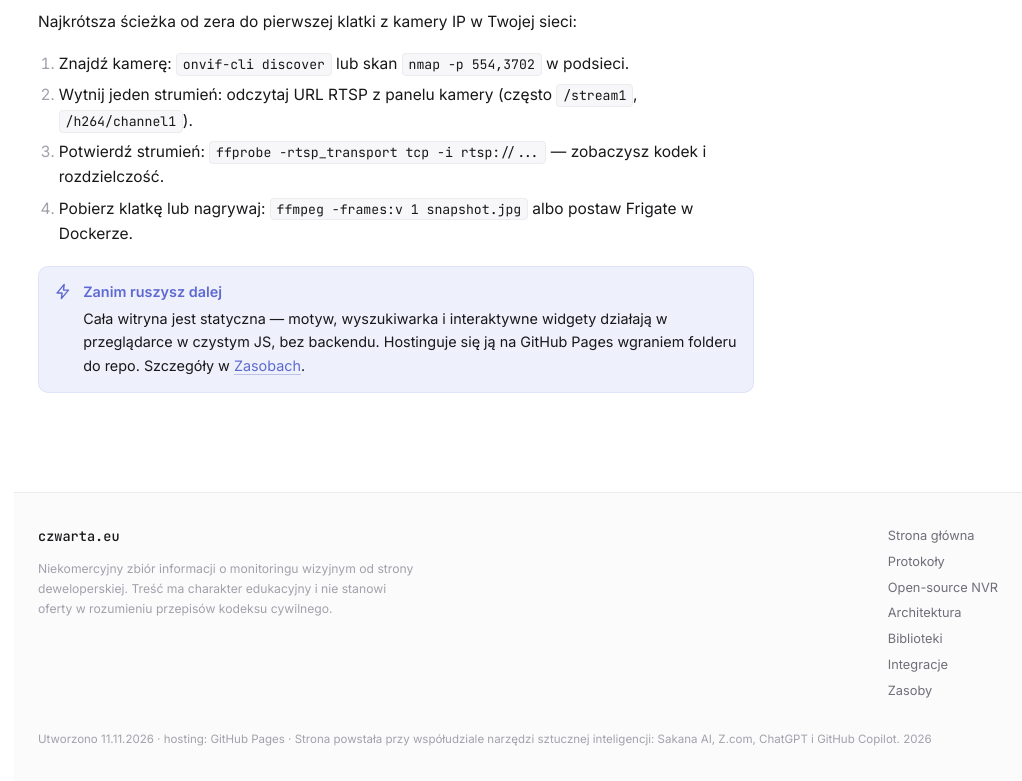
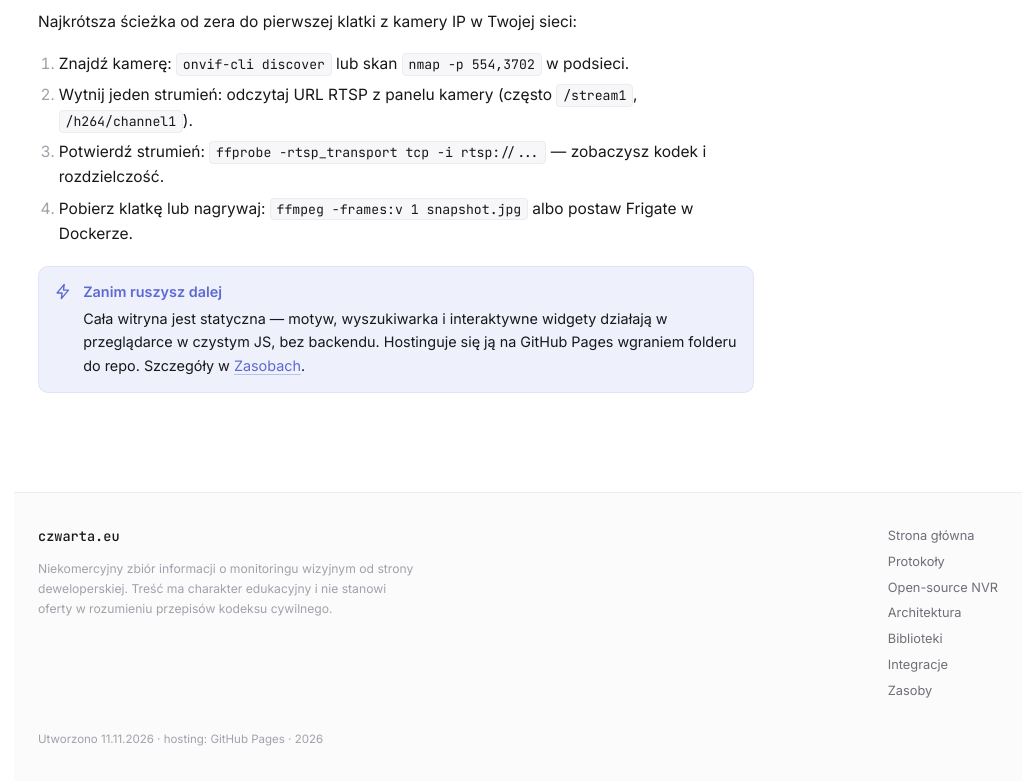
Before and after one commit to robalx/czwarta.eu, a plain HTML site: page index.html in a window 1280 px wide. Shown: the part 2224-3005 px from the top of the page, without its empty margins (258-1280 px from the left). Drawn offline with Linux system fonts and the light colour scheme.

Commit message:
Update index.html

```diff
--- a/index.html
+++ b/index.html
@@ -150,7 +150,7 @@
       <a href="./integration.html">Integracje</a>
       <a href="./resources.html">Zasoby</a>
     </div>
-    <div class="footer-copy">Utworzono 11.11.2026 · hosting: GitHub Pages · Strona powstała przy współudziale narzędzi sztucznej inteligencji: Sakana AI, Z.com, ChatGPT i GitHub Copilot. <span data-year>2026</span></div>
+    <div class="footer-copy">Utworzono 11.11.2026 · hosting: GitHub Pages · <span data-year>2026</span></div>
   </div>
 </footer>
 <script src="./assets/app.js"></script>
```
